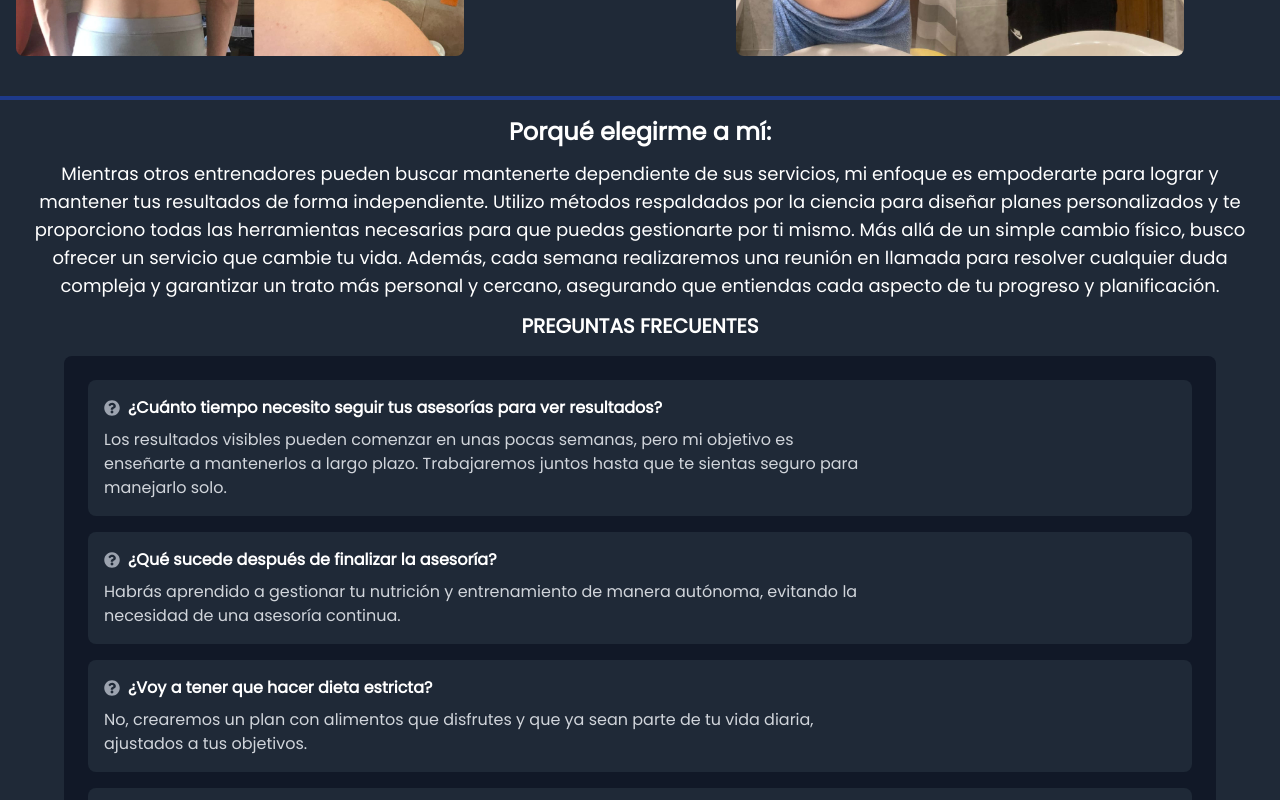
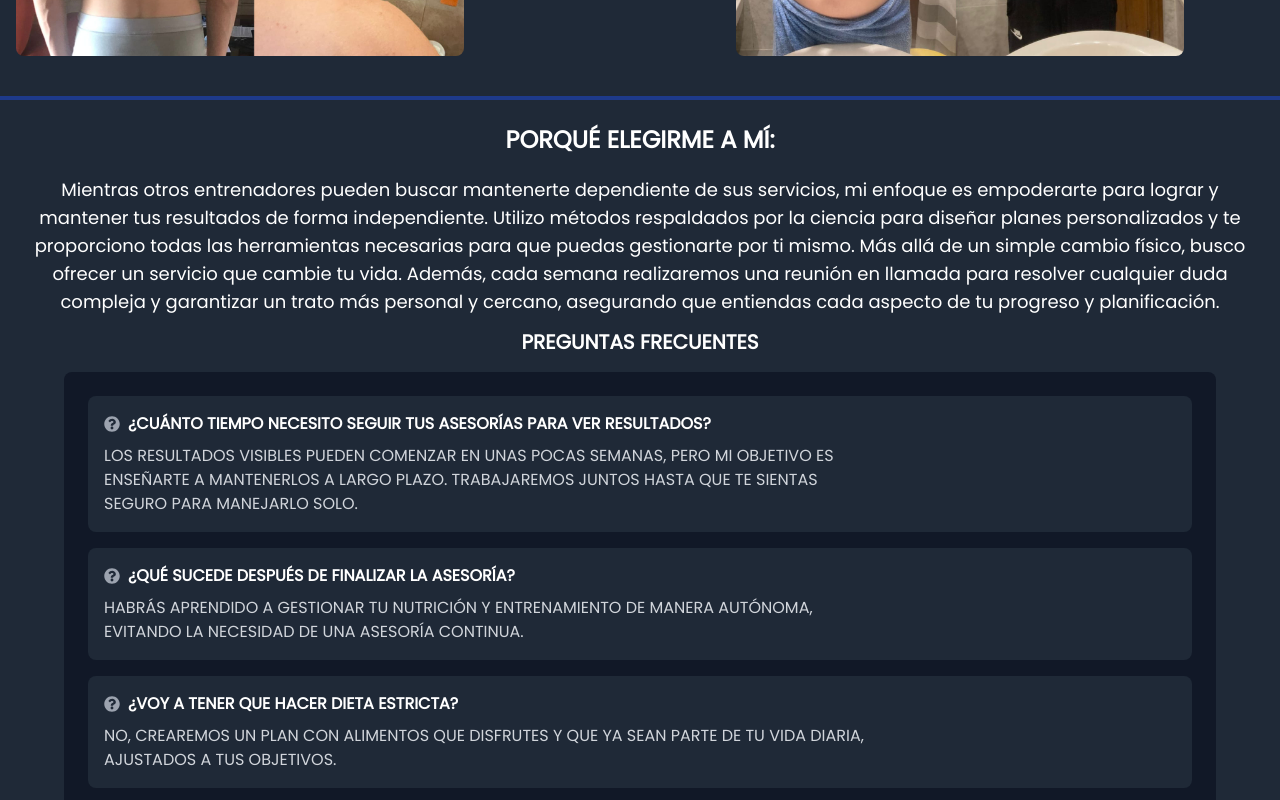
Before and after one commit to Maticaba99/catroux-fit, a Next.js app: page / in a window 1280 px wide. Shown: the part 4780-5580 px from the top of the page. Built offline with nearby package versions, Linux system fonts and the light colour scheme.

Commit message:
Update objesiones.tsx

```diff
--- a/src/app/components/objesiones.tsx
+++ b/src/app/components/objesiones.tsx
@@ -12,7 +12,7 @@ const Faq = () => {
     >
       <div style={{ marginBottom: "20px" }}>
         <p
-          className="text-6xl text-center text-white"
+          className="text-3xl md:text-4xl lg:text-4xl text-center text-white uppercase"
           style={{
             fontSize: "24px",
             fontWeight: "bold",
@@ -40,7 +40,7 @@ const Faq = () => {
           planificación.{" "}
         </p>
         <h3
-          className="text-6xl text-center text-white"
+          className="text-6xl text-center text-white mt-4"
           style={{
             fontSize: "20px",
             fontWeight: "bold",
@@ -50,7 +50,7 @@ const Faq = () => {
         >
           PREGUNTAS FRECUENTES
         </h3>
-        <div className="bg-gray-900 text-white p-6 rounded-lg max-w-6xl mx-auto">
+        <div className="text-1x1 md:text-1xl lg:text-1xl uppercase bg-gray-900 text-white p-6 rounded-lg max-w-6xl mx-auto">
           <div className="space-y-4">
             {/* Primera pregunta */}
             <div className="bg-gray-800 p-4 rounded-lg">
```
